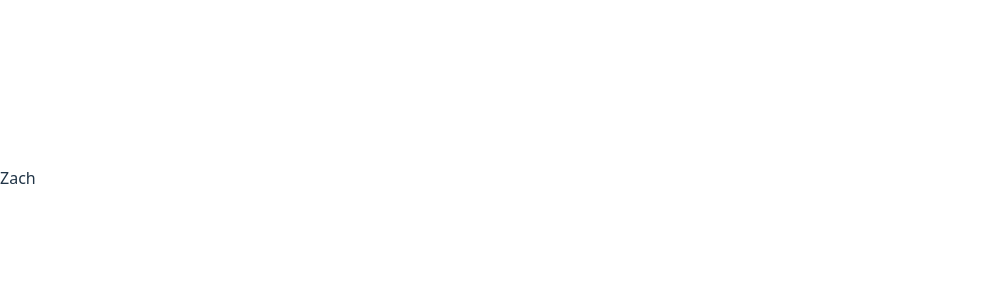
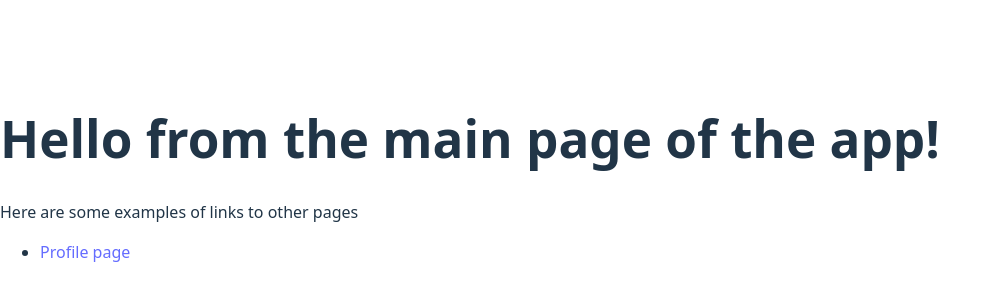
Before and after one commit to replakcan/my-first-react-app, a React (Vite) app: page / in a window 1280 px wide. Shown: the part 222-522 px from the top of the page, without its empty margins (0-1000 px from the left). Built offline with nearby package versions, Linux system fonts and the light colour scheme.

Commit message:
Creates router with createBrowserRouter

```diff
--- a/src/main.jsx
+++ b/src/main.jsx
@@ -1,10 +1,31 @@
 import { StrictMode } from "react";
 import { createRoot } from "react-dom/client";
 import "./index.css";
-import RenderName from "./components/RenderName.jsx";
+import { createBrowserRouter, RouterProvider } from "react-router-dom";
+import App from "./App.jsx";
+import Profile from "./components/Profile.jsx";
+import Spinach from "./components/Spinach.jsx";
+import Popeye from "./components/Popeye.jsx";
+import DefaultProfile from "./components/DefaultProfile.jsx";
+
+const router = createBrowserRouter([
+  {
+    path: "/",
+    element: <App />,
+  },
+  {
+    path: "profile",
+    element: <Profile />,
+    children: [
+      { index: true, element: <DefaultProfile /> },
+      { path: "spinach", element: <Spinach /> },
+      { path: "popeye", element: <Popeye /> },
+    ],
+  },
+]);
 
 createRoot(document.getElementById("root")).render(
   <StrictMode>
-    <RenderName />
+    <RouterProvider router={router} />
   </StrictMode>
 );
```
